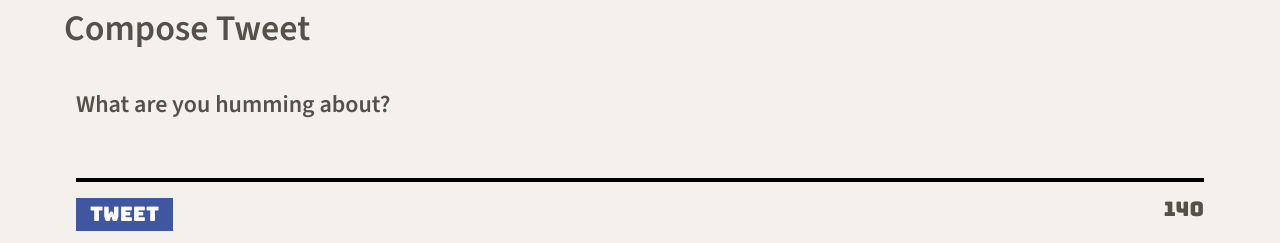
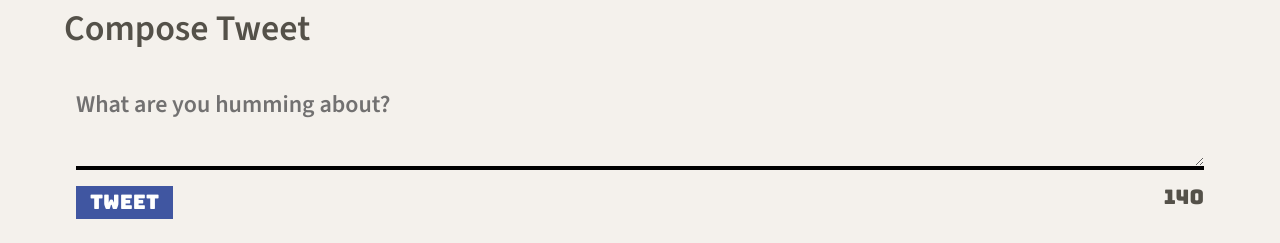
Before and after one commit to nbar72/tweeter, a website: page public/index.html in a window 1280 px wide. Shown: the part 562-805 px from the top of the page. Drawn offline with nearby package versions, Linux system fonts and the light colour scheme.

Commit message:
fix css formatting of new tweet form

```diff
--- a/public/styles/new-tweet.css
+++ b/public/styles/new-tweet.css
@@ -4,25 +4,30 @@ form {
   padding: 0.5em;
 }
 
+form label {
+  color:rgb(114, 113, 113)
+}
+
+/* form div contains button and counter*/
 form div {
-  font-family: Bungee;
   display: flex;
   justify-content: space-between;
+  font-family: Bungee;
   font-size: 20px;
 }
 
 form button {
+  border: none;
+  padding: 5px 14px;
   background-color: #4056A1;
   color: #FFFFFF;
-  border: none;
-  padding: 5px 14px;
 }
 
 form textarea {
   border: none;
+  outline: none;
+  margin-bottom: 16px;
+  border-bottom: black solid 4px;
   background-color: transparent;
-  border-bottom: black solid 4px;
-  margin-bottom: 16px;
-  outline: none;
-  resize: none;
+  font-size: 19px;
 }
```
